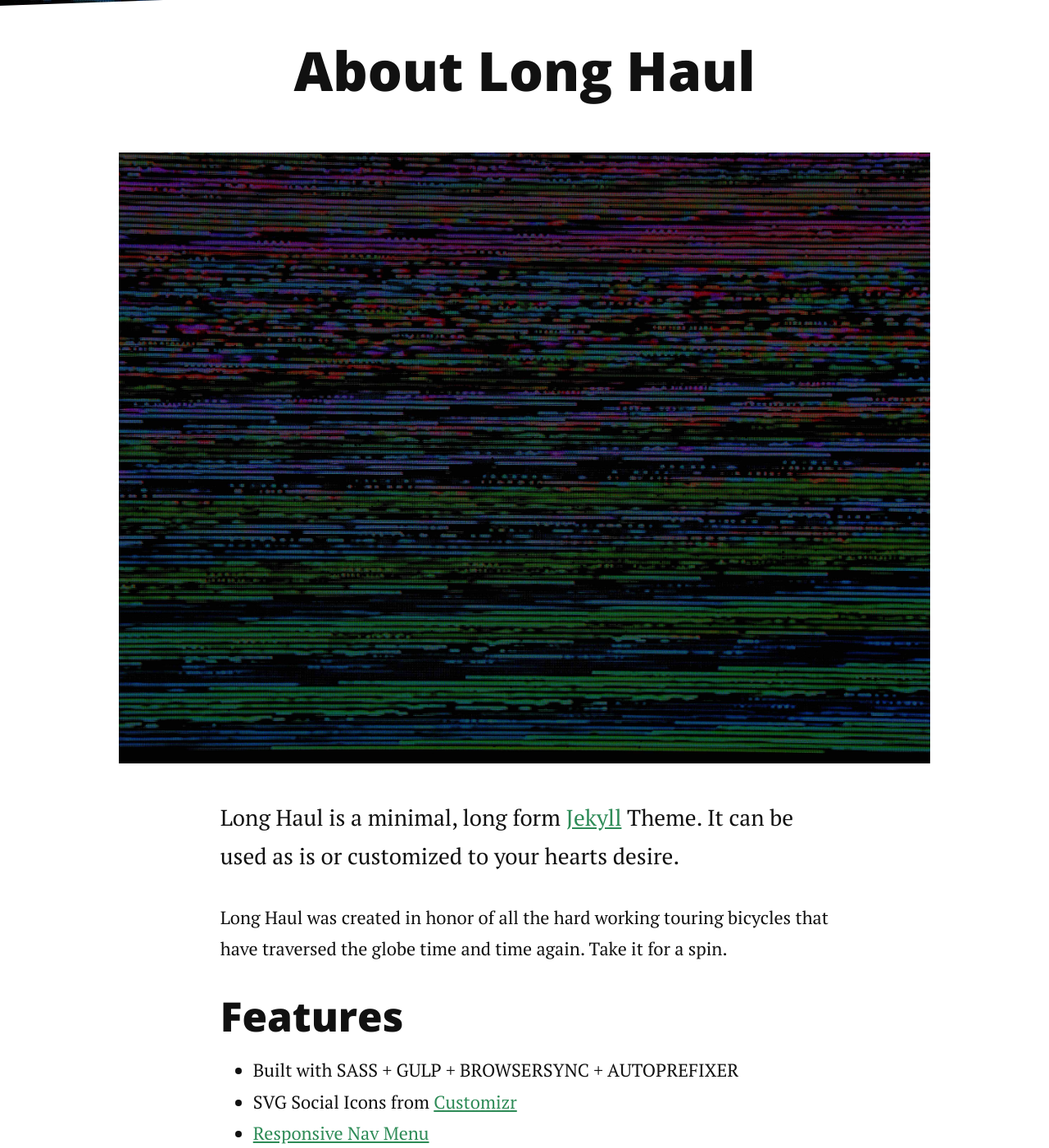
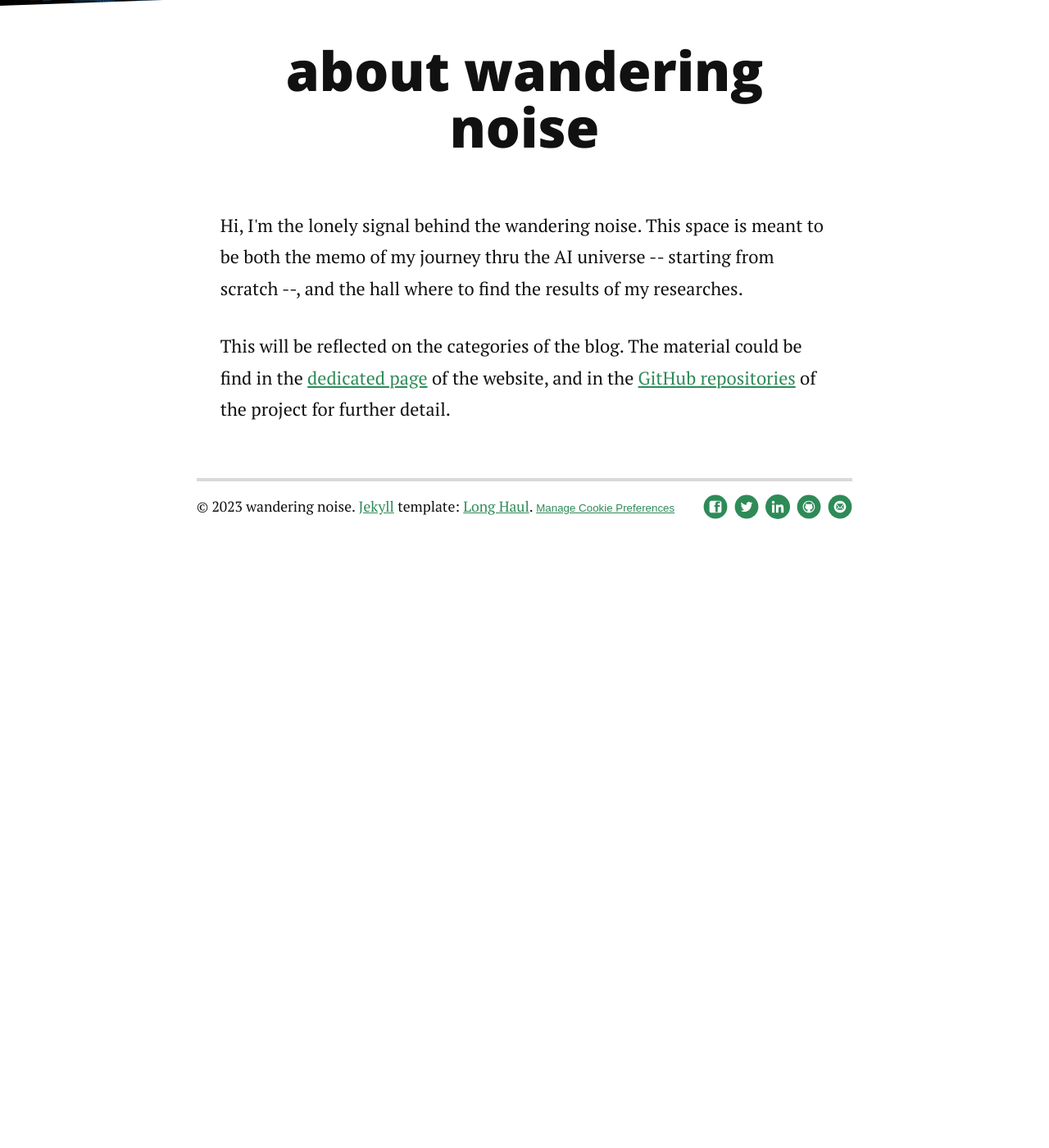
Before and after one commit to wanderingnoise/wanderingnoise.github.io, a Jekyll site: the page built from about.md, in a window 1280 px wide and 1400 px high, scrolled down 311 px. Shown: the whole window at 82% size. Built offline with Jekyll 4.4.1, drawn with Linux system fonts in a browser that asks for light colours; nearby versions of some CDN libraries; a script that is not in the unit is left out; after the commit the page ends 985 px from its top, so only the background shows below that; some of the changed text lies outside the part shown.

Commit message:
Update about.md

```diff
--- a/about.md
+++ b/about.md
@@ -1,24 +1,10 @@
 ---
 layout: default
-title: About Long Haul
+title: about wandering noise
 ---
 
 <div class="post">
-	<h1 class="pageTitle">About Long Haul</h1>
-	<img src="{{ '/assets/img/noise.jpg' }}" alt="">
-	<p class="intro">Long Haul is a minimal, long form <a href="http://jekyllrb.com">Jekyll</a> Theme. It can be used as is or customized to your hearts desire.</p>
-	<p>Long Haul was created in honor of all the hard working touring bicycles that have traversed the globe time and time again. Take it for a spin.</p>
-	<h2>Features</h2>
-	<ul>
-		<li>Built with SASS + GULP + BROWSERSYNC + AUTOPREFIXER</li>
-  		<li>SVG Social Icons from <a href="http://customizr.net/icons/">Customizr</a></li>
-  		<li><a href="http://responsive-nav.com/">Responsive Nav Menu</a></li>
-  		<li><a href="https://github.com/snaptortoise/jekyll-rss-feeds">XML Feed for RSS Readers</a></li>
-  		<li>Contact Form via <a href="http://formspree.io/">Formspree</a></li>
-      <li>5 Post Loop with excerpt on Home Page</li>
-  		<li>Previous / Next Post Navigation</li>
-      <li>Estimated Reading Time for posts</li>
-  		<li><a href="https://github.com/adobe-webplatform/dropcap.js">Drop Cap</a> on posts</li>
-  		<li><a href="http://typecast.com/blog/a-more-modern-scale-for-web-typography">A Better Type Scale</a></li>
-  	</ul>
+	<h1 class="pageTitle">about wandering noise</h1>
+	<p>Hi, I'm the lonely signal behind the wandering noise. This space is meant to be both the memo of my journey thru the AI universe -- starting from scratch --, and the hall where to find the results of my researches.</p>
+	<p>This will be reflected on the categories of the blog. The material could be find in the <a href="https://wanderingnoise.com/docs">dedicated page</a> of the website, and in the <a href="https://github.com/wanderingnoise/">GitHub repositories</a> of the project for further detail.</p>
 </div>
```
